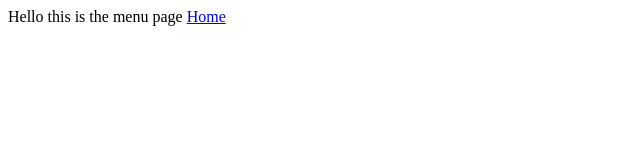
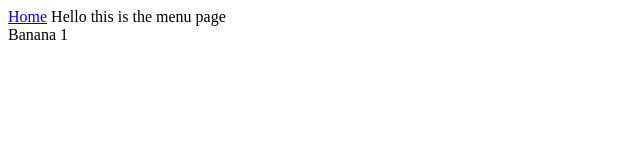
Before and after one commit to jspxyz/precourselab, a plain HTML site: page menu.html in a window 1280 px wide. Shown: the whole page, without its empty margins (0-640 px from the left). Drawn offline with Linux system fonts and the light colour scheme.

Commit message:
added banana item

```diff
--- a/menu.html
+++ b/menu.html
@@ -8,7 +8,10 @@
 </head>
 
 <body>
+    <a href="index.html">Home</a>
     Hello this is the menu page
-    <a href="index.html">Home</a>
+    <div>
+        Banana 1
+    </div>
 </body>
 </html>
```
